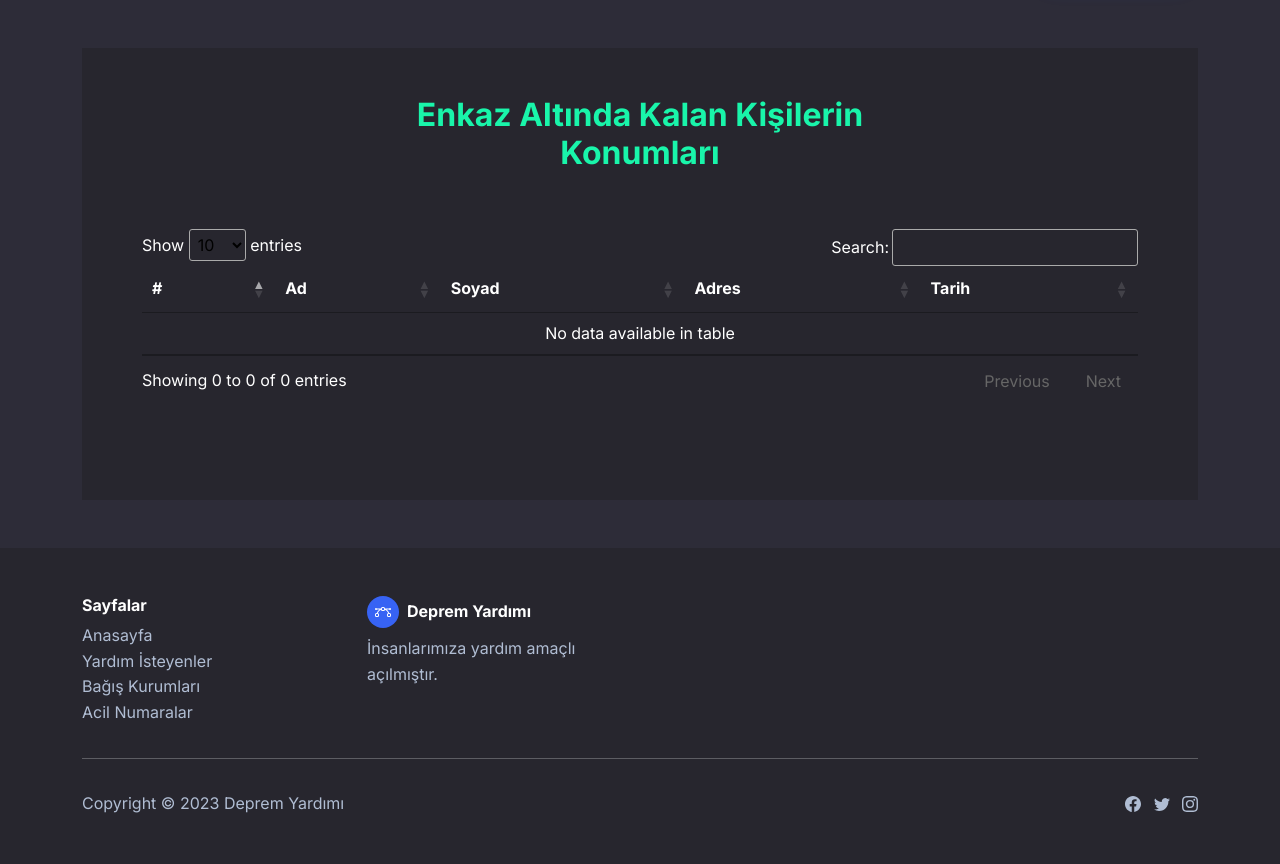
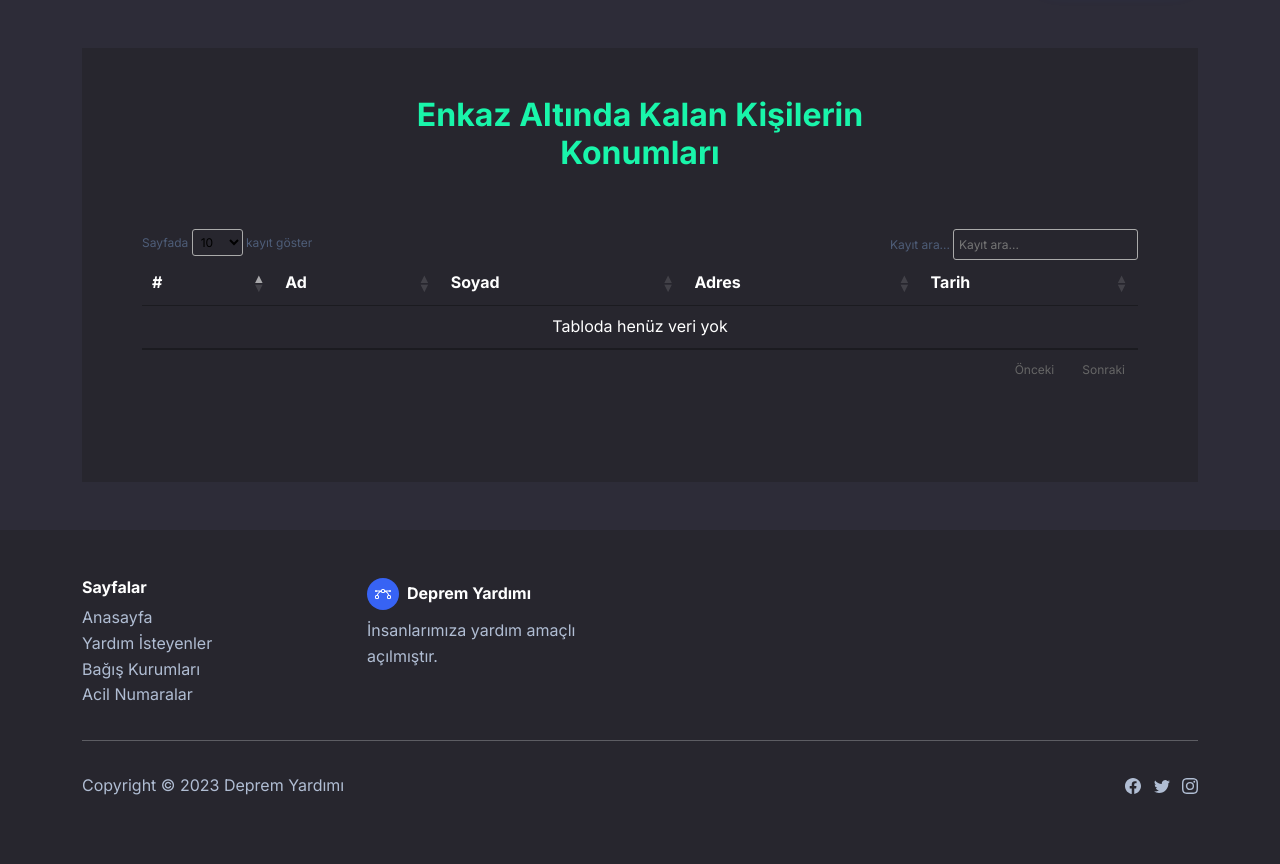
Before and after one commit to mevlutcelik/deprem-yardim, a PHP site: page /yardim-isteyenler.php in a window 1280 px wide. Shown: the part 80-944 px from the top of the page. After the commit the page ends 875 px from the top, so only its background shows below. Run offline with PHP 8.4, Linux system fonts and the light colour scheme; data that the repository does not hold is empty; some libraries are stand-ins or nearby versions.

Commit message:
🔃 Files uptaded

```diff
--- a/yardim-isteyenler.php
+++ b/yardim-isteyenler.php
@@ -17,6 +17,10 @@ date_default_timezone_set("Europe/Istanbul");
     <style>
         #myTable_wrapper{
             margin:3rem;
+        }
+        .dataTables_wrapper .dataTables_length, .dataTables_wrapper .dataTables_filter, .dataTables_wrapper .dataTables_info, .dataTables_wrapper .dataTables_processing, .dataTables_wrapper .dataTables_paginate{
+            font-size: 12px;
+            color: #4e5d78;
         }
     </style>
 </head>
@@ -59,7 +63,7 @@ date_default_timezone_set("Europe/Istanbul");
                             $sorgu->execute();
 
 
-                            while ($cikti = $sorgu->fetch(PDO::FETCH_OBJ)) {
+                            /*while ($cikti = $sorgu->fetch(PDO::FETCH_OBJ)) {
 
 
                                 ?>
@@ -73,7 +77,7 @@ date_default_timezone_set("Europe/Istanbul");
                                 <?php
 
 
-                            }
+                            }*/
 
                         } catch (PDOException $e) {
                             die($e->getMessage());
@@ -99,7 +103,23 @@ date_default_timezone_set("Europe/Istanbul");
 <script src="https://cdn.datatables.net/1.13.2/js/jquery.dataTables.min.js"></script>
 <script>
     $(document).ready( function () {
-        $('#myTable').DataTable();
+        $('#myTable').DataTable({
+            language: {
+                searchPlaceholder: "Kayıt ara...",
+                emptyTable: "Tabloda henüz veri yok",
+                info: "_TOTAL_ kayıttan _START_ ile _END_ aralığı gösteriliyor.",
+                infoEmpty: "",
+                lengthMenu: "Sayfada _MENU_ kayıt göster",
+                loadingRecords: "Yükleniyor...",
+                search: "Kayıt ara...",
+                paginate: {
+                    first:      "İlk",
+                    last:       "Son",
+                    next:       "Sonraki",
+                    previous:   "Önceki"
+                },
+            }
+        });
     } );
 </script>
 </body>
```
Also changed, not shown: yardim-cagrisi.php (+5 -2 lines).
